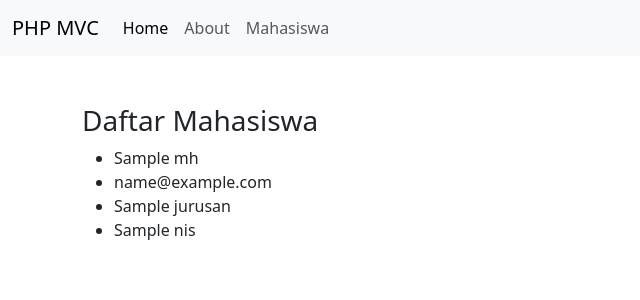
After one commit to nugrahaAdhitama/mvc-wpu, a PHP site: the page made by app/views/mahasiswa/index.php in a window 1280 px wide. The commit adds this page. Shown: the top 300 px of the page, without its empty margins (0-640 px from the left). Run offline with PHP 8.4, Linux system fonts and the light colour scheme; the template is opened without the code that fills it: most values are stand-ins (such as "Sample title", 1, 10 or a date in 2020); some libraries are stand-ins or nearby versions.

Commit message:
menyelesaikan pembuatan model untuk mahasiswa

```diff
--- a/app/controllers/Home.php
+++ b/app/controllers/Home.php
@@ -3,8 +3,9 @@
 class Home extends Controller {
     public function index() {
         $data['judul'] = 'Home';
+        $data['nama'] = $this->model('User_model')->getUser();
         $this->view('templates/header', $data);
-        $this->view('home/index');
+        $this->view('home/index', $data);
         $this->view('templates/footer');
     }
 }
--- a/app/core/Controller.php
+++ b/app/core/Controller.php
@@ -4,4 +4,9 @@ class Controller {
     public function view($view, $data = []) {
         require_once '../app/views/' . $view . '.php';
     }
+
+    public function model($model) {
+        require_once '../app/models/' . $model . '.php';
+        return new $model;
+    }
 }
--- a/app/views/home/index.php
+++ b/app/views/home/index.php
@@ -1,7 +1,7 @@
 <div class="container">
 <div class="jumbotron mt-4">
   <h1 class="display-4">Selamat datang di website saya!</h1>
-  <p class="lead">This is a simple hero unit, a simple jumbotron-style component for calling extra attention to featured content or information.</p>
+  <p class="lead">Halo, nama saya <?= $data['nama']; ?></p>
   <hr class="my-4">
   <p>It uses utility classes for typography and spacing to space content out within the larger container.</p>
   <a class="btn btn-primary btn-lg" href="#" role="button">Learn more</a>
--- /dev/null
+++ b/app/views/mahasiswa/index.php
@@ -0,0 +1,23 @@
+<div class="container mt-5">
+    <div class="row">
+        <div class="col-6">
+            <h3>Daftar Mahasiswa</h3>
+                <?php foreach($data['mhs'] as $mhs) : ?>
+                    <ul>
+                        <li>
+                            <?= $mhs['nama']; ?>
+                        </li>
+                        <li>
+                            <?= $mhs['email']; ?>
+                        </li>
+                        <li>
+                            <?= $mhs['jurusan']; ?>
+                        </li>
+                        <li>
+                            <?= $mhs['NIS']; ?>
+                        </li>
+                    </ul>
+                <?php endforeach; ?>
+        </div>
+    </div>
+</div>
--- a/app/views/templates/header.php
+++ b/app/views/templates/header.php
@@ -23,6 +23,8 @@
         <li class="nav-item">
           <a class="nav-link" href="<?= BASEURL; ?>/about">About</a>
         </li>
+        <li class="nav-item">
+          <a class="nav-link" href="<?= BASEURL; ?>/mahasiswa">Mahasiswa</a>
         </li>
       </ul>
     </div>
```
Also changed, not shown: app/controllers/Mahasiswa.php (added, +11 -0 lines), app/models/Mahasiswa_model.php (added, +25 -0 lines), app/models/User_model.php (added, +9 -0 lines).
